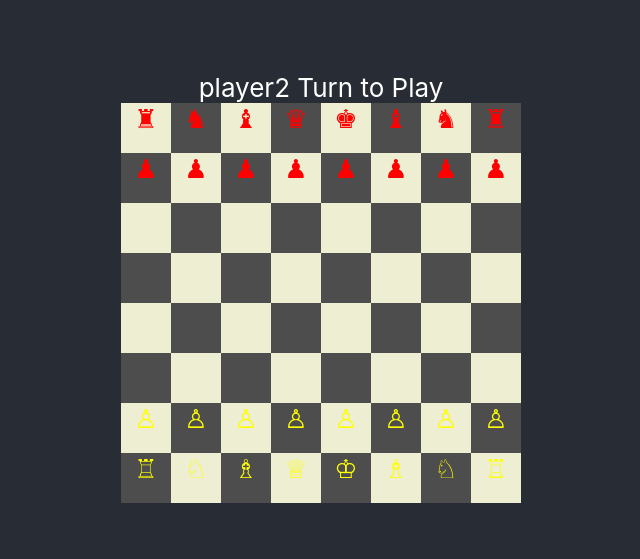
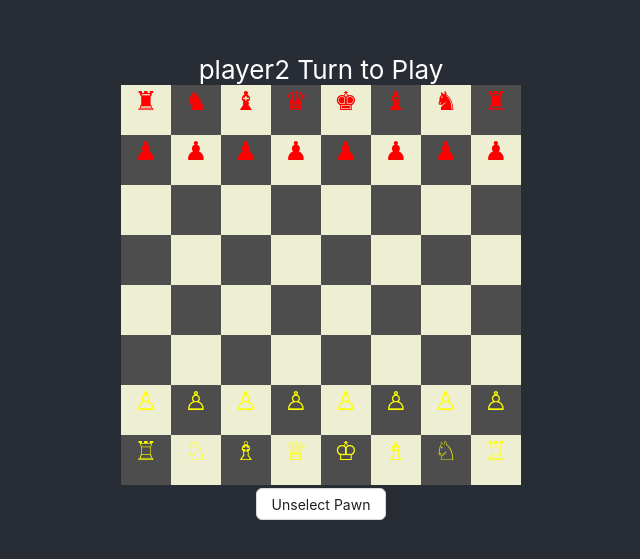
Before and after one commit to prajeshkotian/terros-app, a React (Create React App) app: page / in a window 1280 px wide. Shown: the part 113-672 px from the top of the page, without its empty margins (319-959 px from the left). Built offline with nearby package versions, Linux system fonts and the light colour scheme.

Commit message:
Added Button to unselect Pawn

```diff
--- a/src/Chess Components/Chessboard.jsx
+++ b/src/Chess Components/Chessboard.jsx
@@ -2,7 +2,7 @@ import React, { useEffect, useState } from 'react'
 import './Chessboard.css'
 
 import Square from './Square'
-import { message } from 'antd';
+import { Button, message } from 'antd';
 
 
 const initialBoard = [
@@ -128,7 +128,6 @@ export default function Chessboard() {
               }
             const newBoard=[...boardState]
             const existingPiece={...newBoard[row][col]}//get the previous piece at the position
-            console.log(existingPiece)
             if(existingPiece.player !== player){
                 newBoard[row][col]={...boardState[selectedPiece?.row][selectedPiece?.col]}
                 newBoard[selectedPiece?.row][selectedPiece?.col]={ piece: '', player: null }
@@ -144,6 +143,10 @@ export default function Chessboard() {
 
         }
 
+    }
+
+    const onUnselectPawn=()=>{
+        setSeletedPiece(null)
     }
 
 
@@ -162,6 +165,9 @@ export default function Chessboard() {
             </div>
           ))}
         </div>
+        <div className='player info'>
+            <Button onClick={onUnselectPawn}>{'Unselect Pawn'}</Button>
+        </div>
         </>
       );
 }
```
